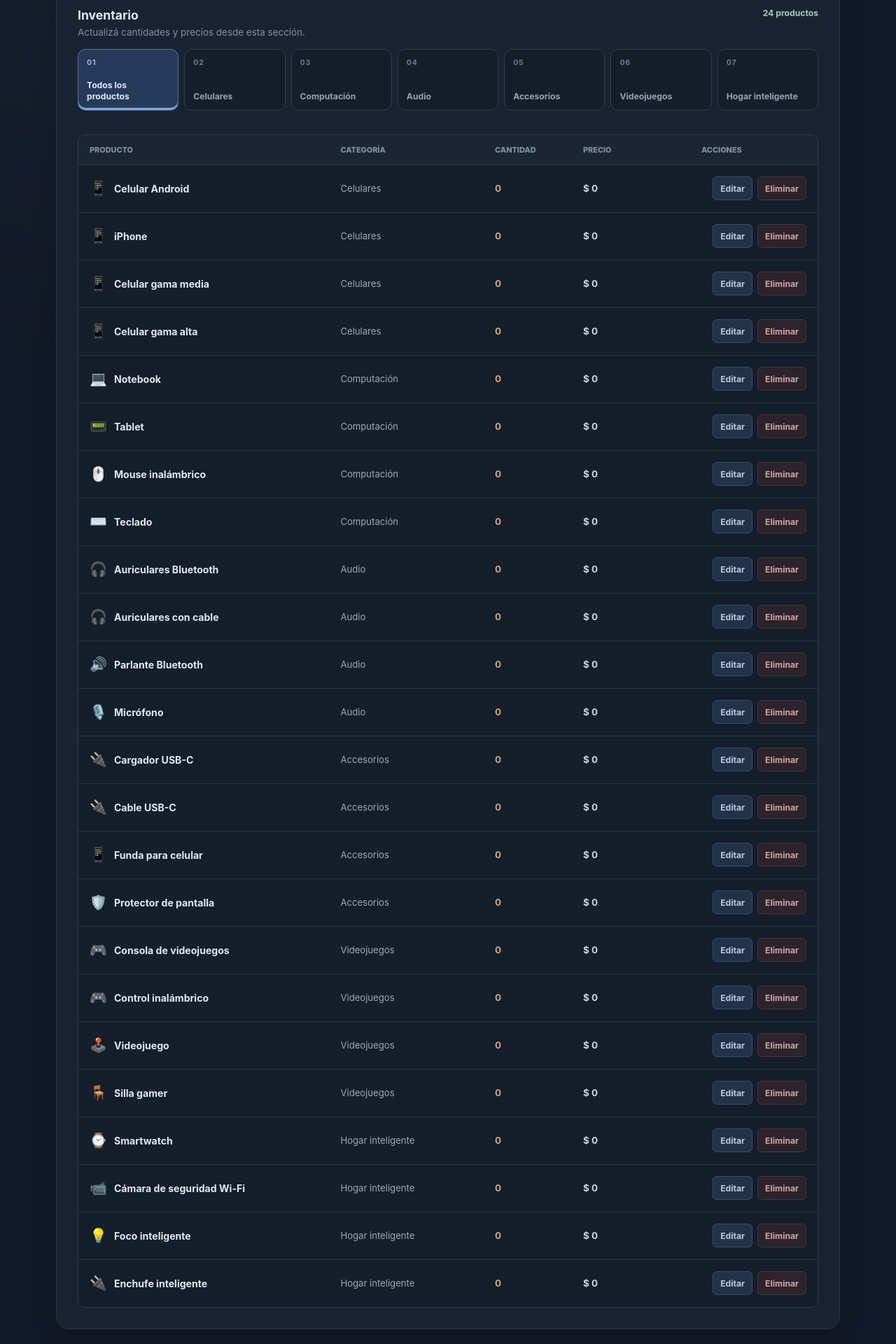
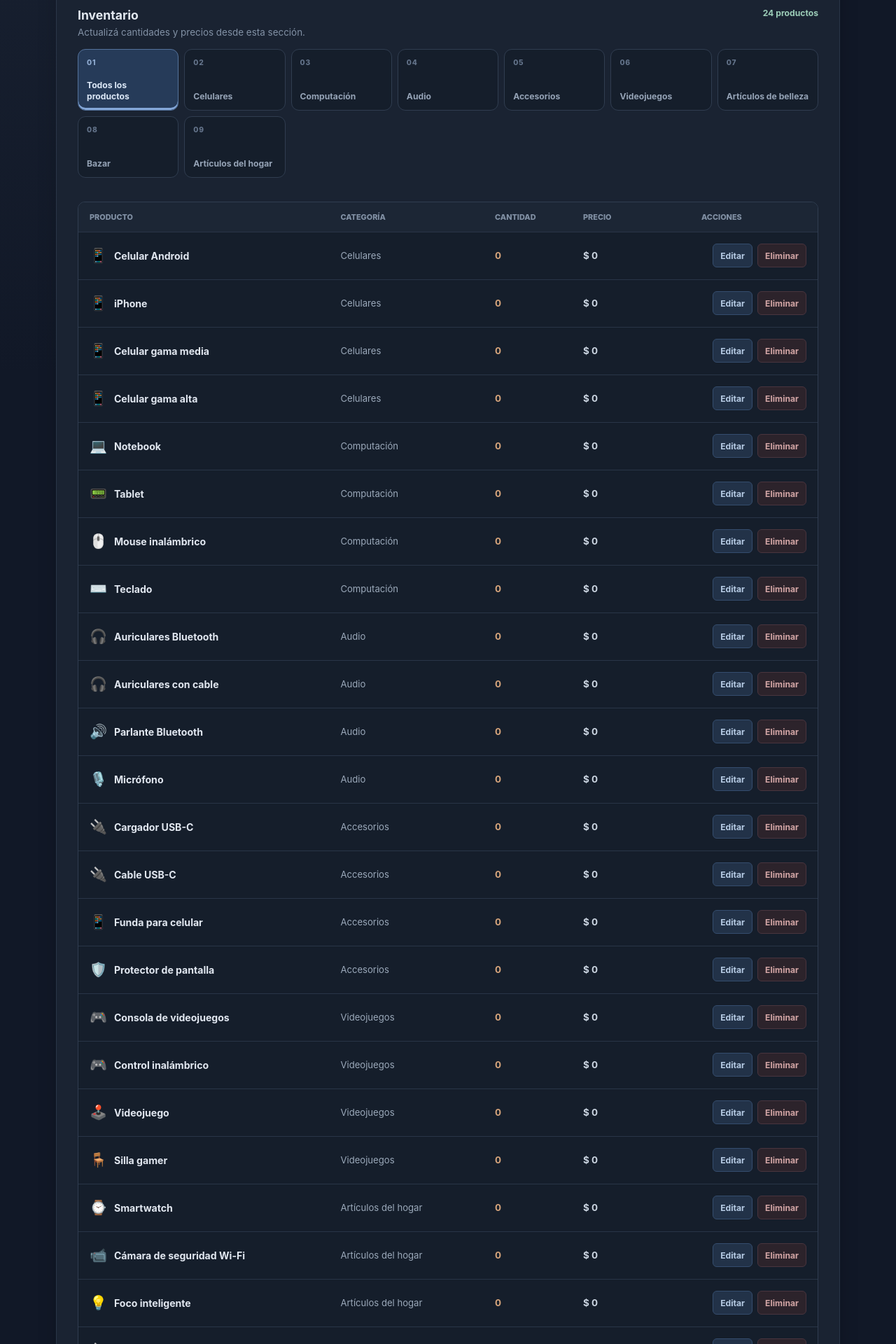
Before and after one commit to JulianGr16/SistemaDeVentas, a React (Vite) app: page /stock in a window 1280 px wide. Shown: the part 580-2500 px from the top of the page at 70% size. Built offline with nearby package versions, Linux system fonts and the light colour scheme.

Commit message:
se agrego nuevas categorias

```diff
--- a/src/components/Stock.jsx
+++ b/src/components/Stock.jsx
@@ -16,7 +16,9 @@ const categoryIcons = {
   audio: '🎧',
   accesorios: '🔌',
   videojuegos: '🎮',
-  'smart-home': '💡',
+  belleza: '💄',
+  bazar: '🏠',
+  'articulos-hogar': '🏠',
 }
 
 const currencyFormatter = new Intl.NumberFormat('es-AR', {
--- a/src/products.js
+++ b/src/products.js
@@ -8,7 +8,9 @@ export const productCategories = [
   { id: 'audio', name: 'Audio', shortName: 'Audio' },
   { id: 'accesorios', name: 'Accesorios', shortName: 'Accesorios' },
   { id: 'videojuegos', name: 'Videojuegos', shortName: 'Gaming' },
-  { id: 'smart-home', name: 'Hogar inteligente', shortName: 'Smart home' },
+  { id: 'belleza', name: 'Artículos de belleza', shortName: 'Belleza' },
+  { id: 'bazar', name: 'Bazar', shortName: 'Bazar' },
+  { id: 'articulos-hogar', name: 'Artículos del hogar', shortName: 'Hogar' },
 ]
 
 export const defaultProducts = [
@@ -32,16 +34,23 @@ export const defaultProducts = [
   { id: 'control-videojuegos', category: 'videojuegos', name: 'Control inalámbrico', price: 0, quantity: 0, icon: '🎮' },
   { id: 'juego-consola', category: 'videojuegos', name: 'Videojuego', price: 0, quantity: 0, icon: '🕹️' },
   { id: 'silla-gamer', category: 'videojuegos', name: 'Silla gamer', price: 0, quantity: 0, icon: '🪑' },
-  { id: 'smartwatch', category: 'smart-home', name: 'Smartwatch', price: 0, quantity: 0, icon: '⌚' },
-  { id: 'camara-seguridad', category: 'smart-home', name: 'Cámara de seguridad Wi-Fi', price: 0, quantity: 0, icon: '📹' },
-  { id: 'foco-inteligente', category: 'smart-home', name: 'Foco inteligente', price: 0, quantity: 0, icon: '💡' },
-  { id: 'enchufe-inteligente', category: 'smart-home', name: 'Enchufe inteligente', price: 0, quantity: 0, icon: '🔌' },
+  { id: 'smartwatch', category: 'articulos-hogar', name: 'Smartwatch', price: 0, quantity: 0, icon: '⌚' },
+  { id: 'camara-seguridad', category: 'articulos-hogar', name: 'Cámara de seguridad Wi-Fi', price: 0, quantity: 0, icon: '📹' },
+  { id: 'foco-inteligente', category: 'articulos-hogar', name: 'Foco inteligente', price: 0, quantity: 0, icon: '💡' },
+  { id: 'enchufe-inteligente', category: 'articulos-hogar', name: 'Enchufe inteligente', price: 0, quantity: 0, icon: '🔌' },
 ]
 
 export function getSavedProducts() {
   try {
     const savedProducts = JSON.parse(localStorage.getItem(PRODUCTS_STORAGE_KEY))
-    if (Array.isArray(savedProducts)) return savedProducts
+    if (Array.isArray(savedProducts)) {
+      return savedProducts.map((product) => ({
+        ...product,
+        category: product.category === 'smart-home'
+          ? 'articulos-hogar'
+          : product.category,
+      }))
+    }
 
     const savedPrices = JSON.parse(
       localStorage.getItem(LEGACY_PRICES_STORAGE_KEY) || '{}',
```
